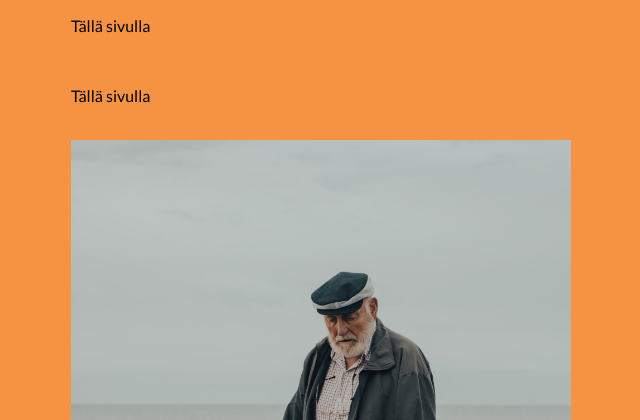
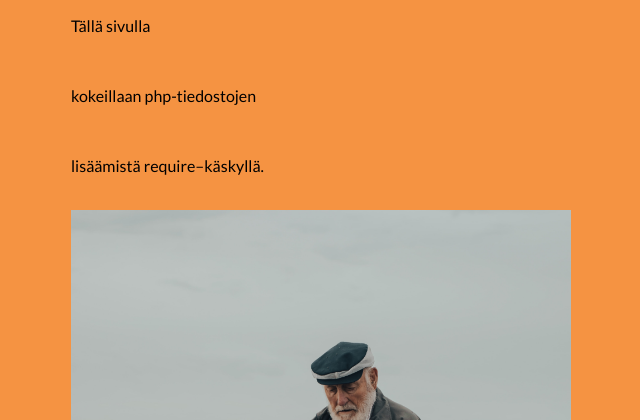
Before and after one commit to olliro/Kotiteht-v-10, a PHP site: page / in a window 1280 px wide. Shown: the top 420 px of the page, without its empty margins (319-959 px from the left). Run offline with PHP 8.4, Linux system fonts and the light colour scheme.

Commit message:
Update index.php

```diff
--- a/index.php
+++ b/index.php
@@ -26,7 +26,8 @@
         <div class="container">
             <div class="teksti">
                 <p> Tällä sivulla </p> <br>
-                <p> Tällä sivulla </p> <br>
+                <p> kokeillaan php-tiedostojen </p> <br>
+                <p> lisäämistä require–käskyllä. </p> <br>
             <div class="kuva">
                 <img class="image" src="kuva.jpg" alt="mies ja koira" />
             </div>
```
